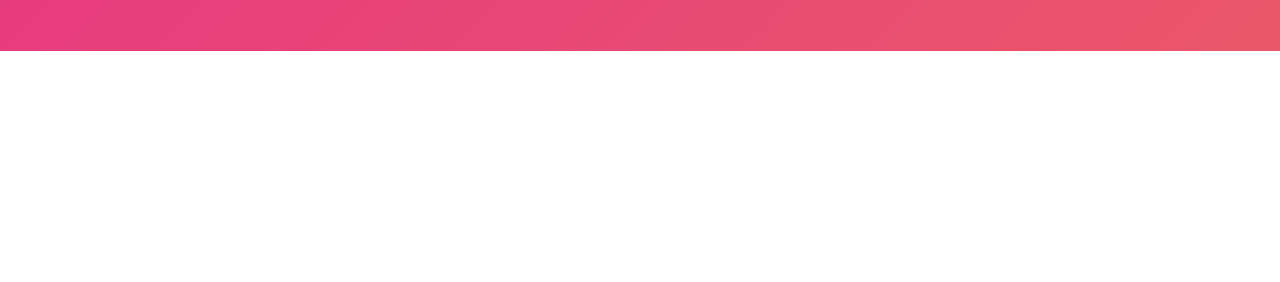
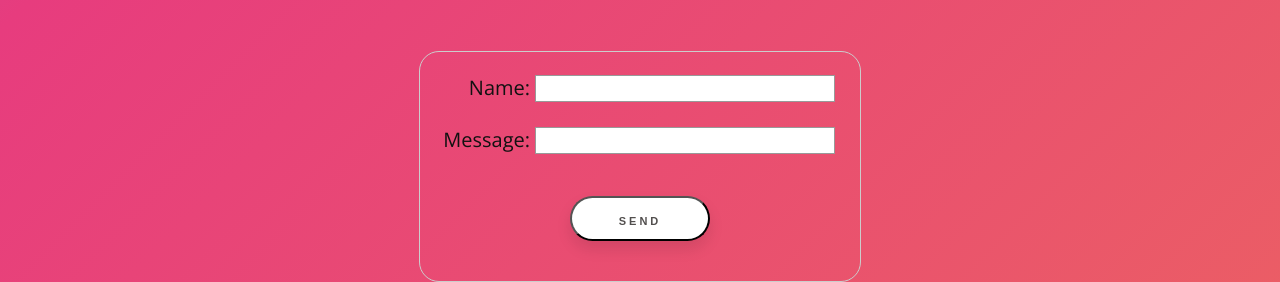
Before and after one commit to Mogrun/NewProject, a website built with Parcel: page src/index.html in a window 1280 px wide. Shown: the part 766-1048 px from the top of the page. Before the commit the page ends 817 px from the top, so only its background shows below. Built offline with nearby package versions, Linux system fonts and the light colour scheme.

Commit message:
try add form

```diff
--- /dev/null
+++ b/src/feedback.css
@@ -0,0 +1,60 @@
+form {
+    margin: 0 auto;
+    width: 400px;
+    padding: 1em;
+    border: 1px solid #CCC;
+    border-radius: 1em;
+  }
+  ul {
+    list-style: none;
+    padding: 0;
+    margin: 0;
+  }
+  form li + li {
+    margin-top: 1em;
+  }
+  label {
+    display: inline-block;
+    width: 90px;
+    text-align: right;
+  }
+  input,
+  textarea {
+    font: 1em sans-serif;
+    width: 300px;
+    box-sizing: border-box;
+    border: 1px solid #999;
+  }
+  input:focus,
+  textarea:focus {
+    border-color: #000;
+  }
+  textarea {
+    vertical-align: top;
+    height: 5em;
+  }
+  .button {
+    text-decoration: none;
+    display: inline-block;
+    width: 140px;
+    height: 45px;
+    line-height: 45px;
+    border-radius: 45px;
+    margin: 20px 130px;
+    font-family: 'Montserrat', sans-serif;
+    font-size: 11px;
+    text-transform: uppercase;
+    text-align: center;
+    letter-spacing: 3px;
+    font-weight: 600;
+    color: #524f4e;
+    background: white;
+    box-shadow: 0 8px 15px rgba(0, 0, 0, .1);
+    transition: .3s;
+  }
+  .button:hover {
+    background: #2EE59D;
+    box-shadow: 0 15px 20px rgba(46, 229, 157, .4);
+    color: white;
+    transform: translateY(-7px);
+  }
--- a/src/index.html
+++ b/src/index.html
@@ -7,6 +7,7 @@
     <link rel="stylesheet" href="styles.css"/>
     <link rel="stylesheet" href="social.css">
     <link rel="stylesheet" href="anim.css">
+    <link rel="stylesheet" href="feedback.css">
     <style>
       @import url('https://fonts.googleapis.com/css2?family=Open+Sans:wght@300&display=swap');
     </style>
@@ -69,5 +70,20 @@
       </div>
     </div>
   </div>
+  <form method="post">
+    <ul>
+      <li>
+        <label for="name">Name:</label>
+        <input type="text" id="name" name="user_name">
+      </li>
+      <li>
+        <label for="msg">Message:</label>
+        <input id="msg" name="user_message">
+      </li>
+    <li>
+      <button class="button" type="submit">Send</button>
+    </li>
+  </ul>
+  </form>
   </body>
 </html>
--- a/src/index.js
+++ b/src/index.js
@@ -1 +1,4 @@
-console.log('Привет, Мир!')
+var Name = document.getElementsByName('user_name');
+var msg = document.getElementsByName('user_message');
+console.log("Имя: ", Name)
+console.log("Сообщение: ", msg)
```
